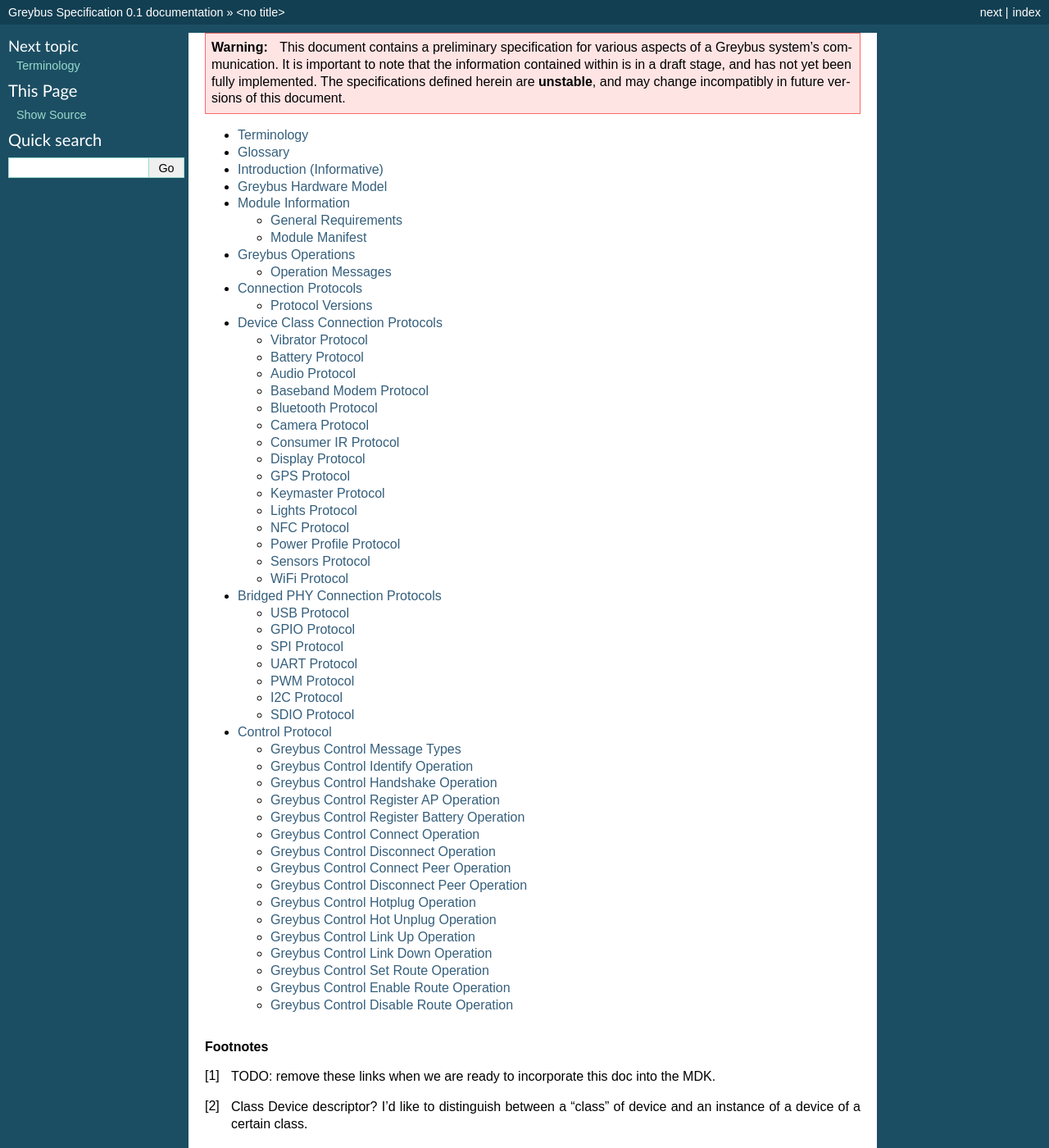
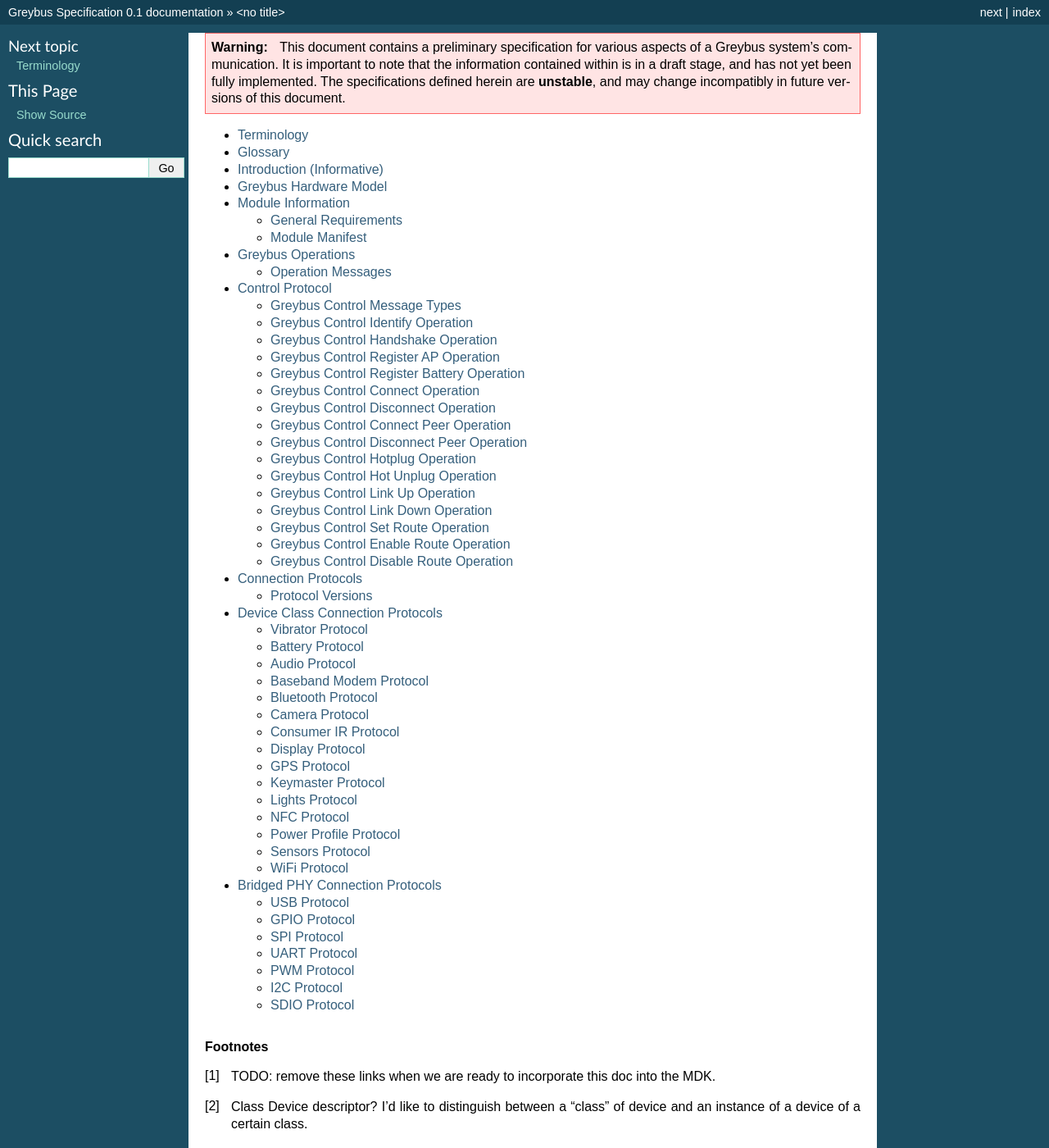
Before and after one commit to projectara/greybus-spec, a Sphinx documentation site: the page built from source/index.rst, in a window 1280 px wide and 1400 px high. Shown: the whole window at 82% size. Built offline with Sphinx 7.4.7, drawn with Linux system fonts in a browser that asks for light colours.

```diff
--- a/source/index.rst
+++ b/source/index.rst
@@ -44,10 +44,10 @@
    hardware_model
    module_info
    operations
+   control
    connection
    device_class
    bridged_phy
-   control
 
 
 .. Footnotes
```
